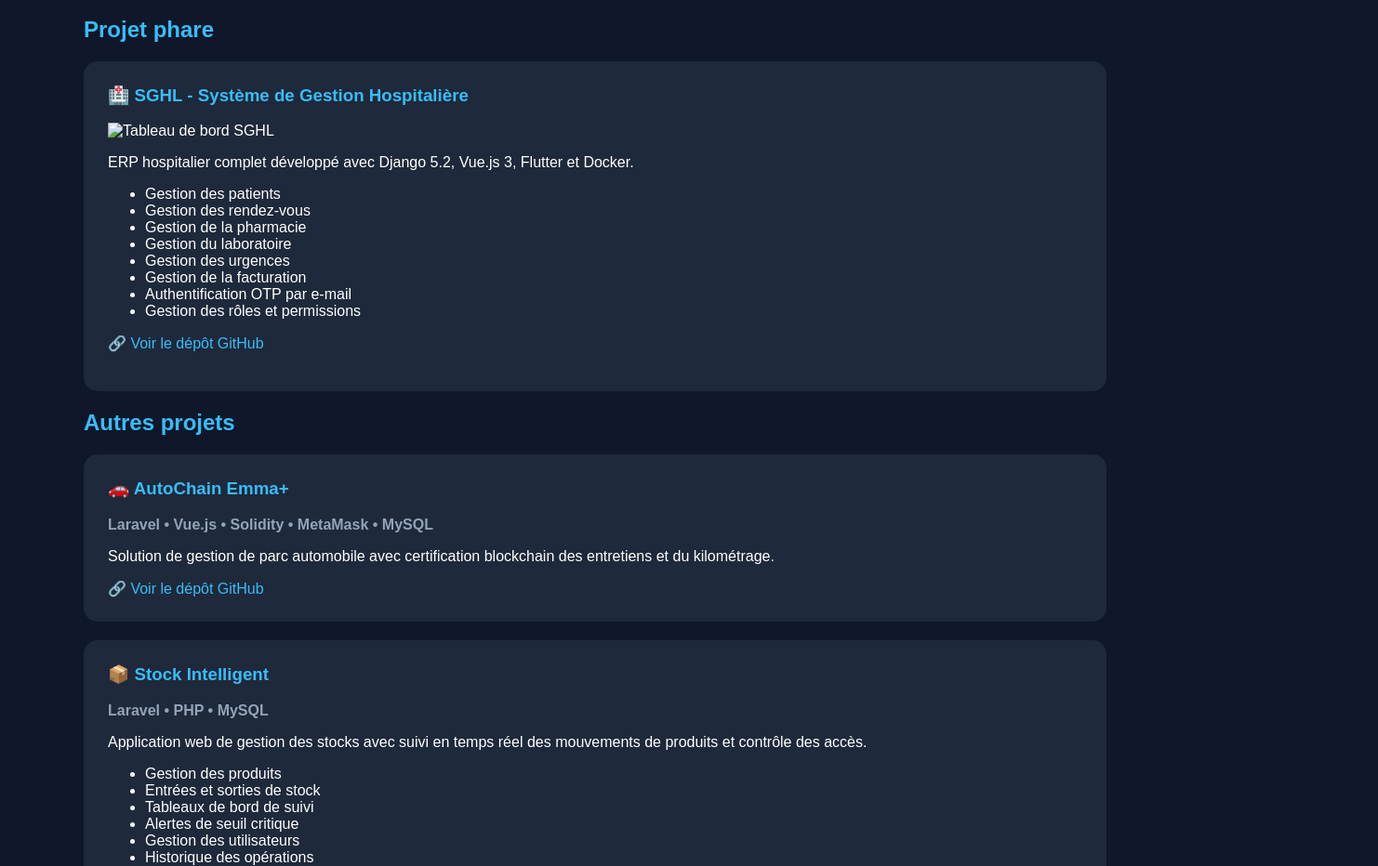
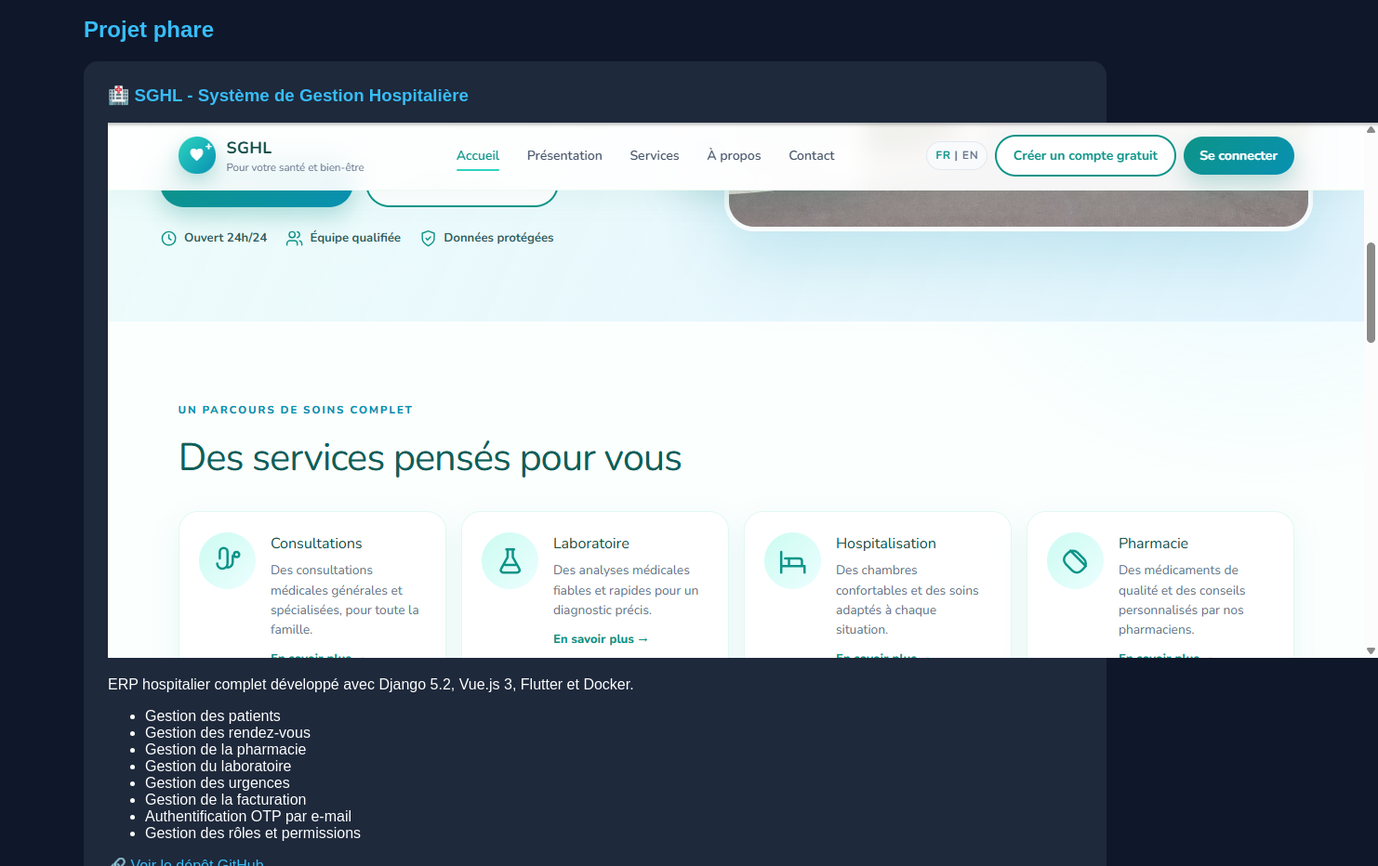
Before and after one commit to loiloi438/loiloi438.github.io, a plain HTML site: page index.html in a window 1280 px wide. Shown: the part 1100-2032 px from the top of the page at 93% size, 1482 px wide, since content can reach past the window. Drawn offline with Linux system fonts and the light colour scheme.

Commit message:
Update homepage image source in index.html
Replaced old image source with a new one for the homepage.

```diff
--- a/index.html
+++ b/index.html
@@ -85,9 +85,10 @@
 
  <h3>🏥 SGHL - Système de Gestion Hospitalière</h3>
 
- <img src="assets/page%20d'accueil.png"
-      alt="Tableau de bord SGHL"
-      class="project-image">
+<img src="assets/home-page.png"
+     alt="Tableau de bord SGHL"
+     class="project-image">
+
 
  <p>
  ERP hospitalier complet développé avec Django 5.2,
```
